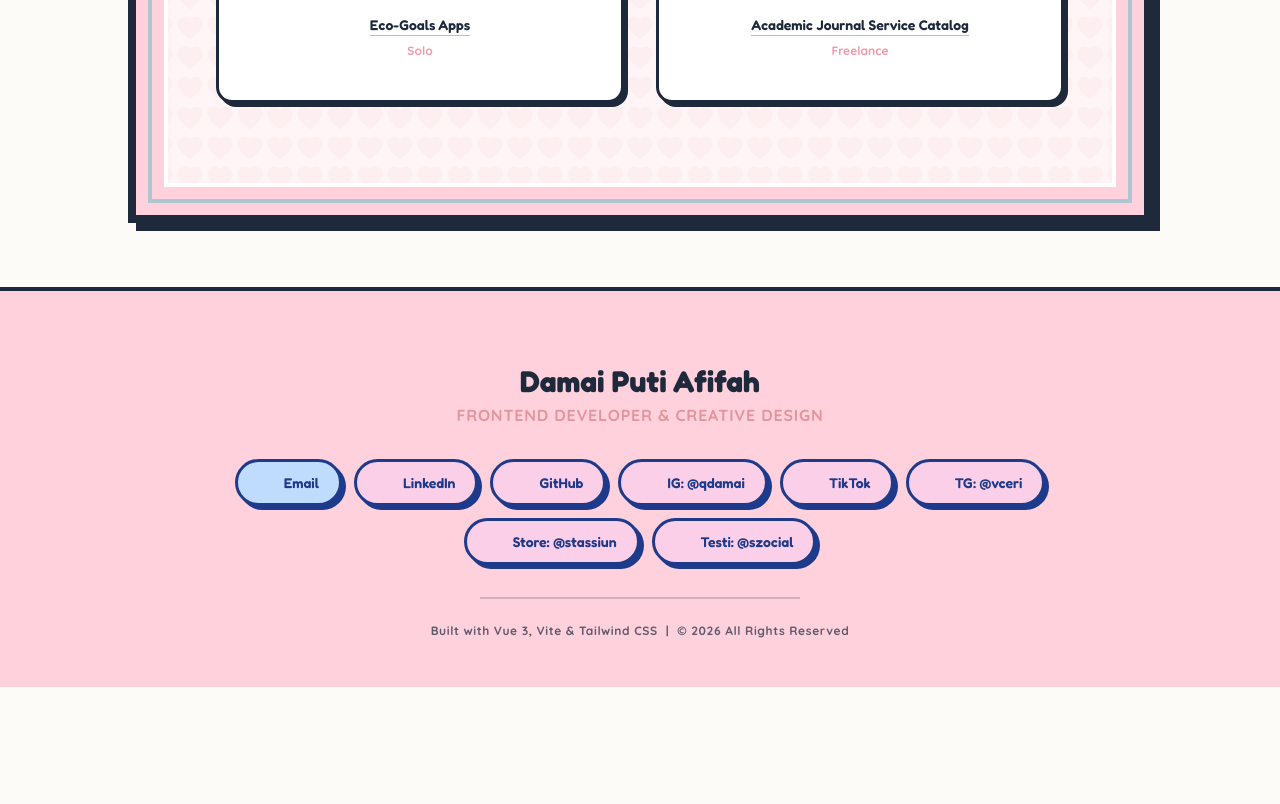
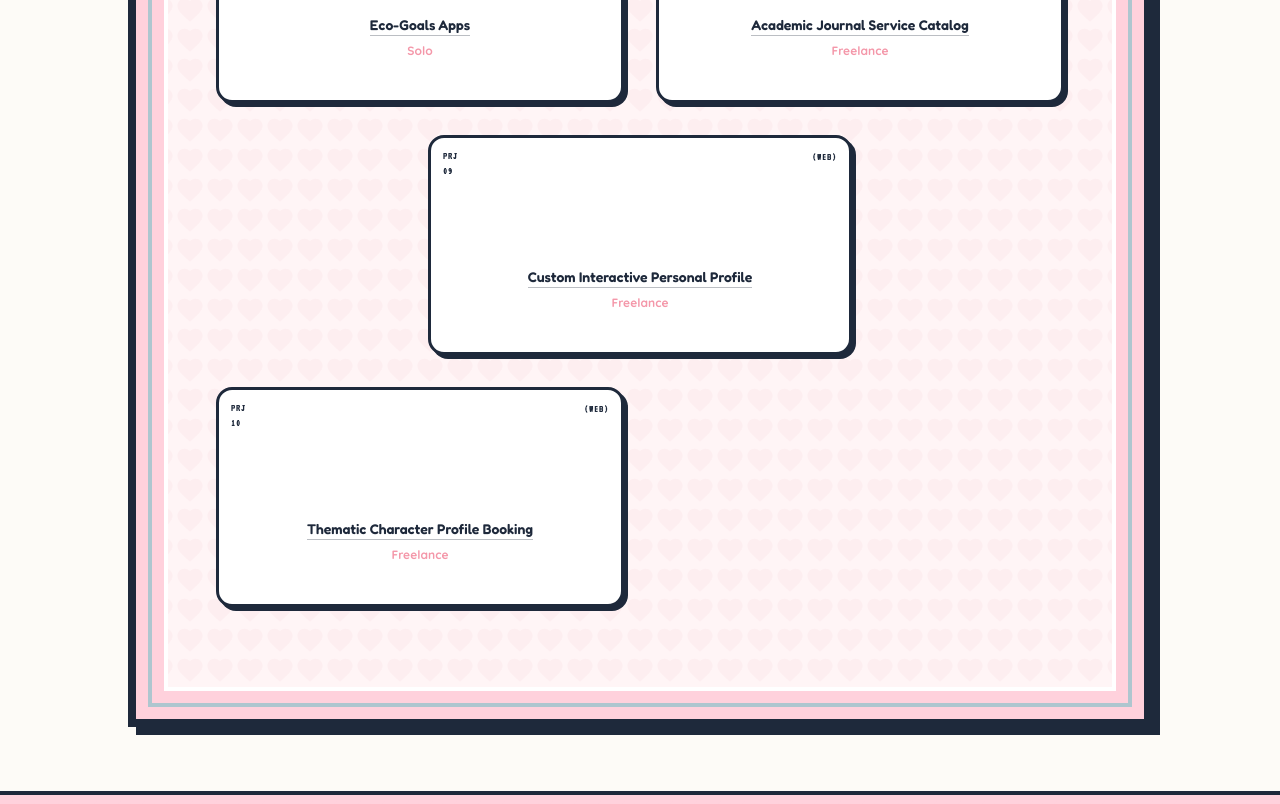
Before and after one commit to qdamai/Dame-Dev, a Vue app: page / in a window 1280 px wide. Shown: the part 3660-4464 px from the top of the page. Before the commit the page ends 4395 px from the top, so only its background shows below. Built offline with nearby package versions, Linux system fonts and the light colour scheme; some icons are missing; the HTML template or start-up script is replaced by a standard one; a web font is replaced by a local one.

Commit message:
feat: restore santiago and arkhavian projects with cleaned titles

```diff
--- a/src/data/projects.js
+++ b/src/data/projects.js
@@ -112,5 +112,29 @@
     link: 'https://layanan-jurnal.vercel.app',
     linkLabel: 'layanan-jurnal.vercel.app',
     images: getImagesFor('jurnal', 'Journal+Catalog')
+  },
+  {
+    id: 'santiago',
+    title: 'Custom Interactive Personal Profile',
+    summary: 'A bespoke, highly customized personal branding and interactive platform.',
+    type: 'Freelance Client Project',
+    role: 'Frontend Developer',
+    impact: 'Executed a highly specific design brief to create an engaging thematic experience.',
+    lessons: 'Improved skills in building highly customized UI components.',
+    link: 'https://santiago-sand.vercel.app',
+    linkLabel: 'santiago-sand.vercel.app',
+    images: getImagesFor('santiago', 'Santiago+Profile')
+  },
+  {
+    id: 'arkhavian',
+    title: 'Thematic Character Profile Booking',
+    summary: 'An interactive character profile and scheduling web application with rich custom styling.',
+    type: 'Freelance Client Project',
+    role: 'Frontend Developer',
+    impact: 'Provided a seamless digital experience for private personal service booking.',
+    lessons: 'Deepened understanding of thematic UI/UX implementation.',
+    link: 'https://arkhavian.vercel.app',
+    linkLabel: 'arkhavian.vercel.app',
+    images: getImagesFor('arkhavian', 'Arkhavian')
   }
 ]
```
